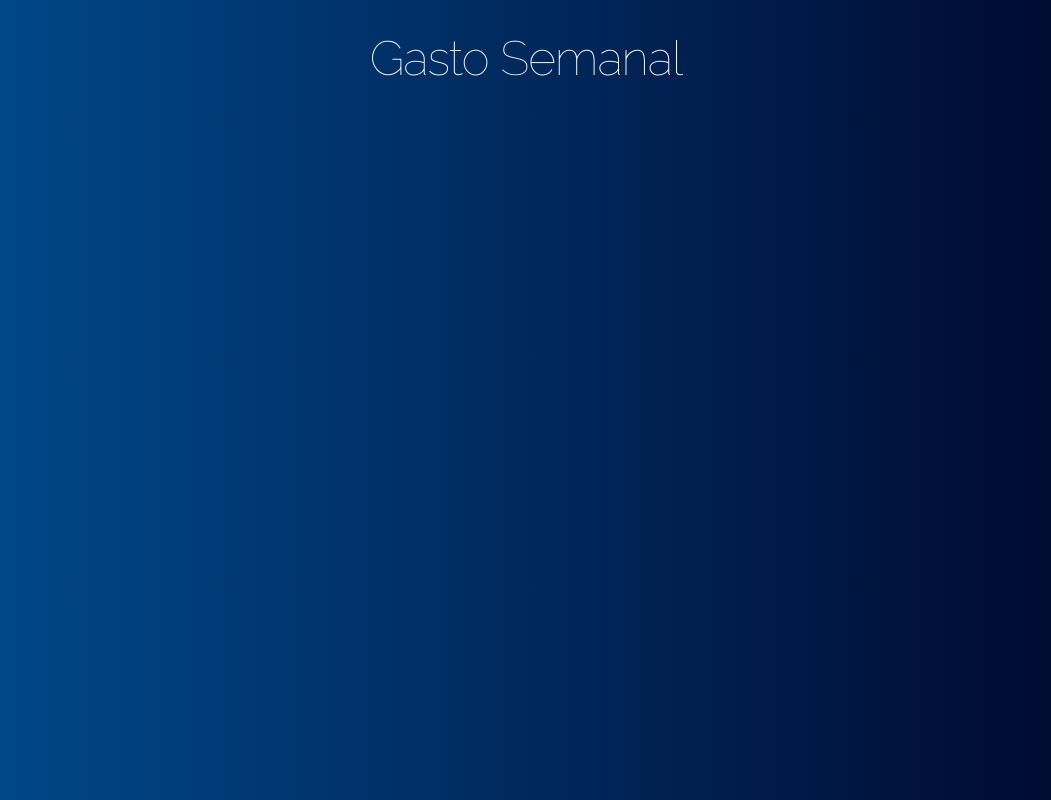
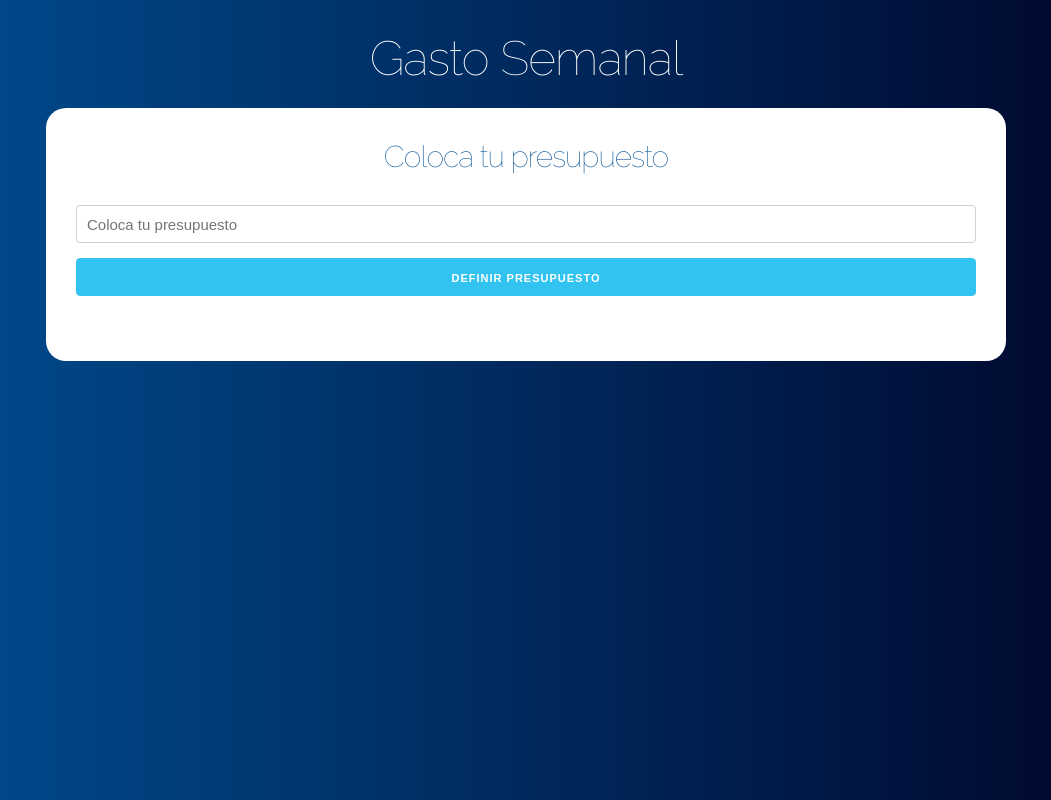
Before and after one commit to esdrasclth/gastosSemanalesReact, a React (Create React App) app: page / in a window 1280 px wide. Shown: the whole page, without its empty margins (114-1165 px from the left). Built offline with nearby package versions, Linux system fonts and the light colour scheme.

Commit message:
Creando componente pregunta que contiene formulario para llenar con el dato de nuestro presupuesto

```diff
--- a/src/App.js
+++ b/src/App.js
@@ -1,10 +1,15 @@
 import React from 'react'
+import Pregunta from './components/Pregunta'
 
 function App() {
   return (
     <div className="container">
       <header>
         <h1>Gasto Semanal</h1>
+
+        <div className="contenido-principal contenido">
+          <Pregunta />
+        </div>
       </header>
     </div>
   );
--- /dev/null
+++ b/src/components/Pregunta.js
@@ -0,0 +1,24 @@
+import React, {Fragment} from 'react'
+
+const Pregunta = () => {
+    return (
+        <Fragment>
+            <h2>Coloca tu presupuesto</h2>
+
+            <form action="">
+                <input
+                    type="number"
+                    className="u-full-width"
+                    placeholder="Coloca tu presupuesto"
+                />
+
+                <button
+                    type="submit"
+                    className="button-primary u-full-width"
+                >Definir Presupuesto</button>
+            </form>
+        </Fragment>
+     );
+}
+
+export default Pregunta;
```
